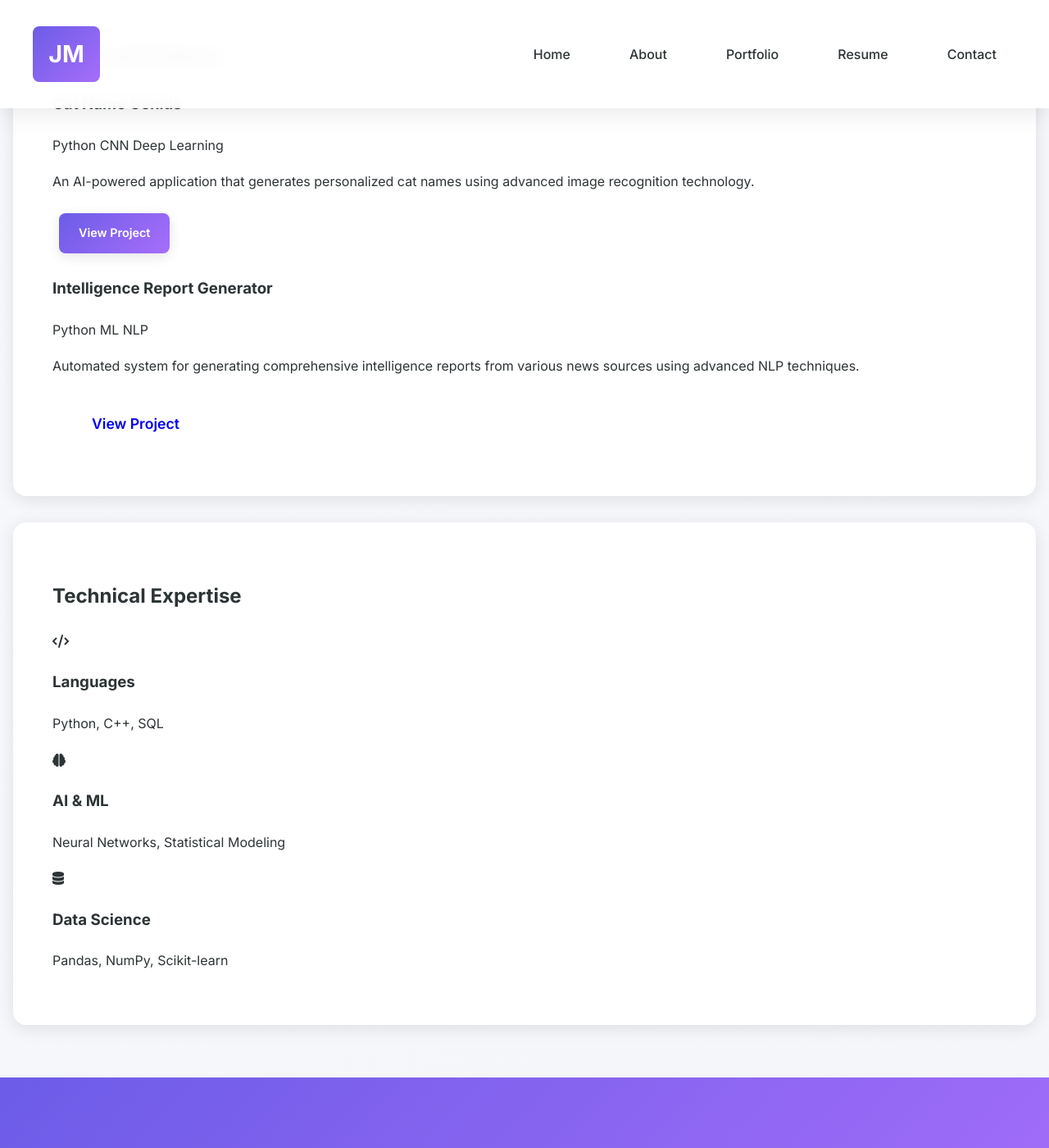
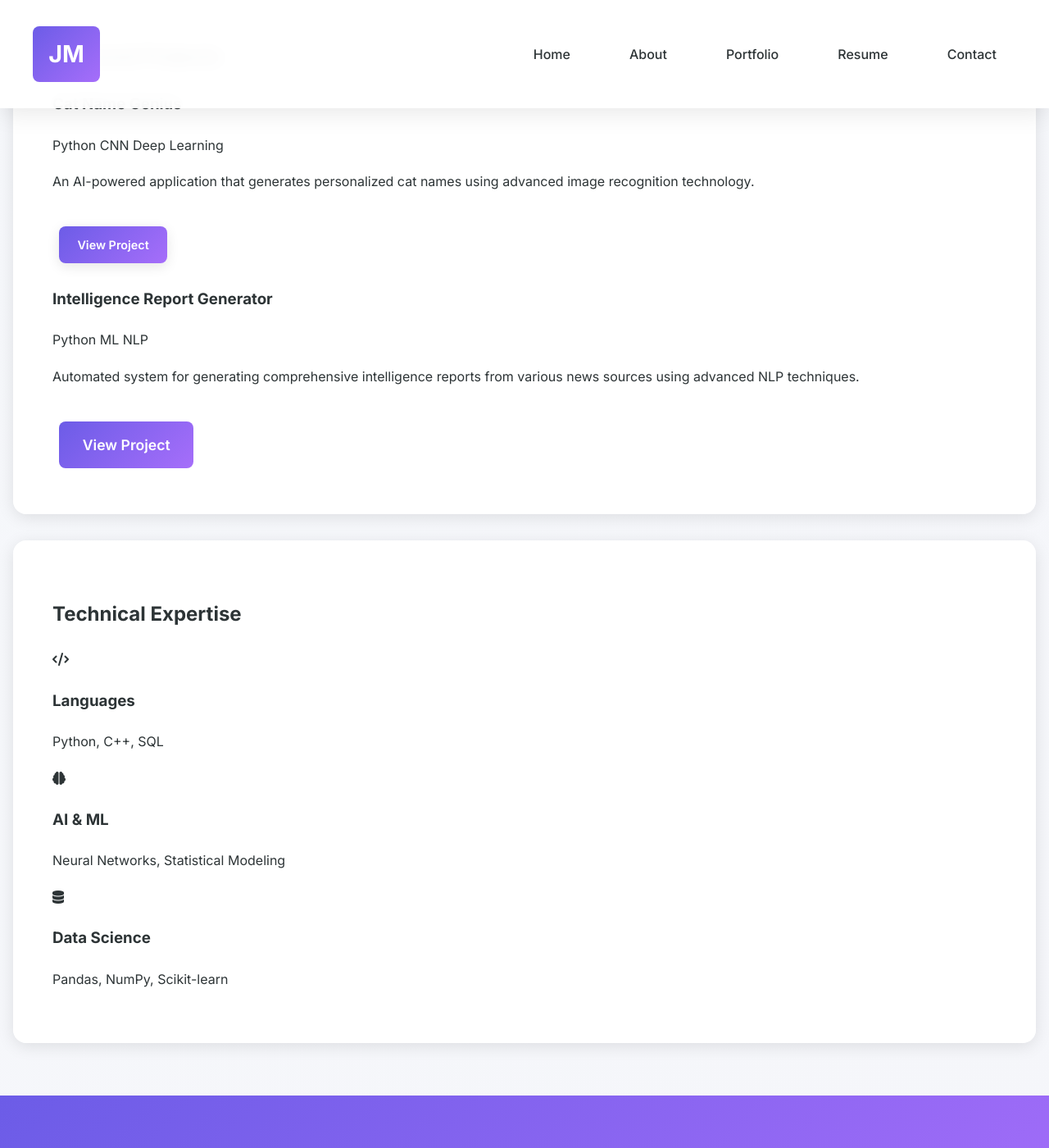
Before and after one commit to APinchofPepper/jackmustonen.com, a Jekyll site: the page built from index.md, in a window 1280 px wide and 1400 px high, scrolled down 808 px. Shown: the whole window at 82% size. Built offline with Jekyll 4.4.1, drawn with Linux system fonts in a browser that asks for light colours.

Commit message:
Update styles.css

```diff
--- a/assets/css/styles.css
+++ b/assets/css/styles.css
@@ -288,3 +288,25 @@ footer {
     max-width: 300px;
   }
 }
+
+/* Project Card Button Styles */
+.project-card .btn {
+    margin-top: 1.5rem;
+    background: linear-gradient(135deg, var(--gradient-start), var(--gradient-end));
+    color: white;
+    font-weight: 600;
+    padding: 0.8rem 1.8rem;
+    border-radius: 8px;
+    transition: all 0.3s ease;
+    display: inline-block;
+}
+
+.project-card .btn:hover {
+    transform: translateY(-3px);
+    box-shadow: var(--hover-shadow);
+}
+
+.project-card .btn-small {
+    font-size: 0.9rem;
+    padding: 0.6rem 1.4rem;
+}
```
